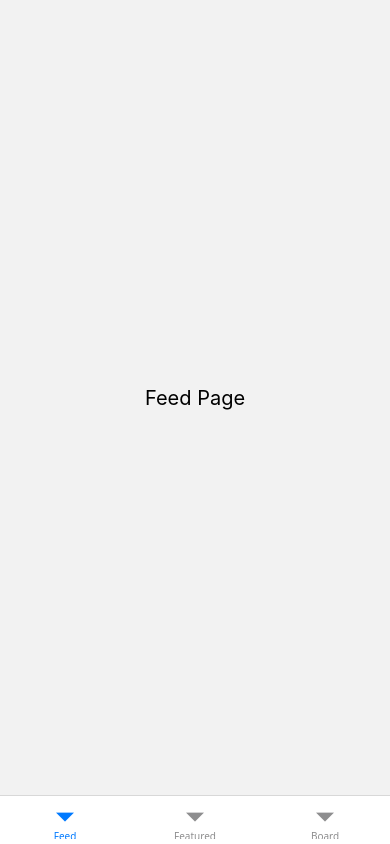
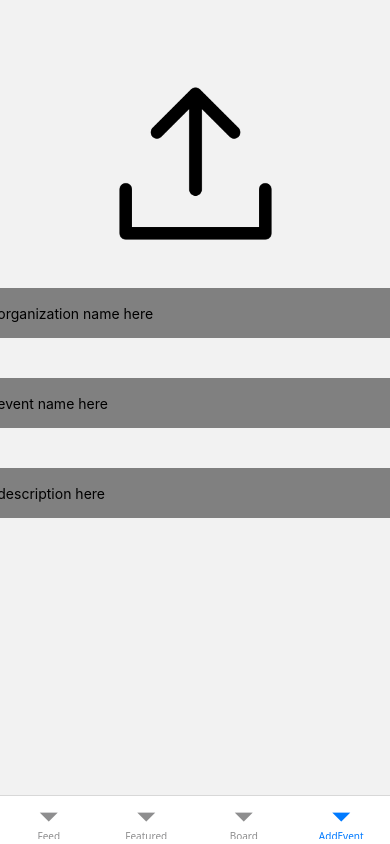
Before and after one commit to Purdue-ACM-SIGAPP/boilerbuzz-frontend, a React Native app: screen /AddEvent in a window 390 px wide. Built offline with nearby package versions, Linux system fonts and the light colour scheme.

Commit message:
Designed the Add Event Page UI

```diff
--- a/src/navigation/BottomTabsNavigator.tsx
+++ b/src/navigation/BottomTabsNavigator.tsx
@@ -4,6 +4,7 @@ import { createBottomTabNavigator } from "@react-navigation/bottom-tabs";
 import FeedPage from "../screens/FeedPage";
 import FeaturedPage from "../screens/FeaturedPage";
 import BoardPage from "../screens/BoardPage";
+import AddEventPage from "../screens/AddEventPage";
 
 import type { BottomTabsParamList } from "./types";
 
@@ -21,6 +22,9 @@ export default function BottomTabsNavigator() {
       <Tab.Screen name="Feed" component={FeedPage} />
       <Tab.Screen name="Featured" component={FeaturedPage} />
       <Tab.Screen name="Board" component={BoardPage} />
+      <Tab.Screen name = "AddEvent" component={AddEventPage} />
+      {/* <Tab.Screen name="AddEvent" component = {AddEventPage} /> */}
+
     </Tab.Navigator>
   );
 }
--- a/src/navigation/RootStackNavigator.tsx
+++ b/src/navigation/RootStackNavigator.tsx
@@ -4,6 +4,7 @@ import { NavigationContainer } from "@react-navigation/native";
 import { createNativeStackNavigator } from "@react-navigation/native-stack";
 import BottomTabsNavigator from "./BottomTabsNavigator";
 import type { RootStackParamList } from "./types";
+import AddEventPage from "../screens/AddEventPage";
 
 const Stack = createNativeStackNavigator<RootStackParamList>();
 
@@ -19,6 +20,7 @@ export default function RootStackNavigator() {
         <Stack.Screen name="Tabs" component={BottomTabsNavigator} />
         {/* Add other screens here as needed, e.g.: */}
         {/* <Stack.Screen name="Details" component={DetailsScreen} /> */}
+
       </Stack.Navigator>
     </NavigationContainer>
   );
--- a/src/navigation/types.ts
+++ b/src/navigation/types.ts
@@ -5,6 +5,7 @@ export type BottomTabsParamList = {
   Feed: undefined;
   Featured: undefined;
   Board: undefined;
+  AddEvent: undefined;
 };
 
 export type RootStackParamList = {
--- /dev/null
+++ b/src/screens/AddEventPage.tsx
@@ -0,0 +1,163 @@
+// src/screens/FeedScreen.tsx
+import React, {useState} from "react"; //imported {useState} for textbox
+import { View, Text, StyleSheet, Image, TextInput } from "react-native";
+import type { BottomTabsParamList } from "../navigation/types";
+import type { BottomTabScreenProps } from "@react-navigation/bottom-tabs";
+
+
+type Props = BottomTabScreenProps<BottomTabsParamList, "Feed">;
+
+
+export default function AddEventPage({ navigation, route }: Props) {
+  function setText(newText: string): void {
+    throw new Error("Function not implemented.");
+  }
+  const [number, onChangeNumber] = React.useState(''); //Dunno what this does, just added after looking through the react native textinput example
+  const [number2, onChangeNumber2] = React.useState(''); //Nvm, after experimenting, each of these variables seems to represent a unique textbox
+  const [number3, onChangeNumber3] = React.useState('');
+
+  return (
+
+    <>
+    {/* <View style={styles.container}>
+      <Text style={styles.text}>AddEventPage</Text>
+    </View> */}
+
+    <View style = {AddEventText.container}>
+          <Text style = {AddEventText.titleFont}>Add Event</Text>
+          <Text style = {AddEventText.subtitleFont}>Add your own club event</Text>
+    </View>
+
+
+    <View style={AddEventImages.container}>
+          <Image source={require('../../assets/uploadicon.png')} style={AddEventImages.uploadImage} />
+    </View>
+
+
+    <View style = {AddEventText.container}>
+        <Text style = {AddEventText.subtitleFont}>Organization Name</Text>
+    </View>
+
+    <TextInput
+        style={Textbox.container}
+        onChangeText={onChangeNumber}
+        value={number}
+        placeholder="Type in organization name here"
+        keyboardType="numeric"
+      />
+
+    <View style = {AddEventText.container}>
+        <Text style = {AddEventText.subtitleFont}>Event Name</Text>
+    </View>
+
+    <TextInput
+        style={Textbox.container}
+        onChangeText={onChangeNumber2}
+        value={number2}
+        placeholder="Type in event name here"
+        keyboardType="numeric"
+      />
+
+    <View style = {AddEventText.container}>
+        <Text style = {AddEventText.subtitleFont}>Description</Text>
+    </View>
+
+    <TextInput
+        style={Textbox.container}
+        onChangeText={onChangeNumber3}
+        value={number3}
+        placeholder="Type in description here"
+        keyboardType="numeric"
+      />
+
+    <View style = {AddEventText.container}>
+        <Text style = {AddEventText.subtitleFont}>Date and Time</Text>
+    </View>
+
+    <View style={AddEventImages.container}>
+          <Image source={require('../../assets/CalenderIcon.png')} style={AddEventImages.calenderImage} />
+    </View>
+
+
+
+    </>
+
+  );
+}
+
+const styles = StyleSheet.create({
+  container: {
+    flex: 1,
+    alignItems: "center",
+    justifyContent: "center",
+  },
+  text: { fontSize: 20 },
+});
+
+
+const AddEventText = StyleSheet.create({
+  container: {
+    padding: 10,
+    alignItems: 'flex-start',
+    alignSelf: 'flex-start',
+    left: 495
+
+
+  },
+  titleFont: {
+    fontWeight: 'light',
+    fontSize: 32,
+    textAlign: 'left'
+  },
+  subtitleFont: {
+    fontWeight: 'bold',
+    fontSize: 16,
+    textAlign: 'left',
+
+
+
+  }
+
+
+});
+
+const AddEventImages = StyleSheet.create({
+  container: {
+    justifyContent: 'center',
+    alignItems: 'center',
+    borderRadius: 10,
+    margin: 5,
+  },
+  uploadImage: {
+    width: 159,
+    height: 159,
+    justifyContent: 'center',
+    alignSelf: 'center',
+  },
+  calenderImage: {
+    width: 80,
+    height: 80,
+    justifyContent: 'center',
+    alignSelf: 'flex-start',
+    left: 495
+  }
+});
+
+const Textbox = StyleSheet.create({
+  container: {
+    justifyContent: 'center',
+    alignItems: 'center',
+    width: 500,
+    height: 50,
+    backgroundColor: 'gray',
+    borderRadius:10,
+    alignSelf:'center',
+  },
+  input: {
+    height: 40,
+    borderColor: 'gray',
+    borderWidth: 1,
+    paddingHorizontal: 10,
+    textAlign:'center',
+  },
+});
```
Also changed, not shown: assets/CalenderIcon.png (added), assets/uploadicon.png (added).
